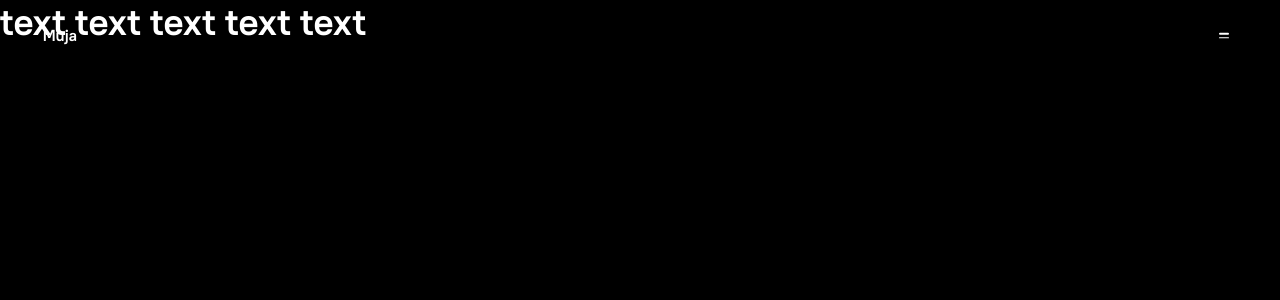
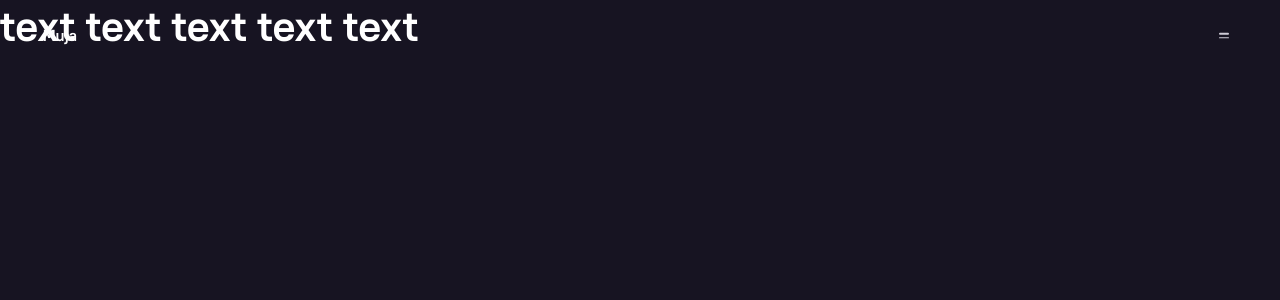
Before and after one commit to mlichlundia/muja, an Angular app: page / in a window 1280 px wide. Shown: the top 300 px of the page. Built offline with nearby package versions, Linux system fonts and the light colour scheme.

Commit message:
refactor: change global styles

```diff
--- a/src/styles/base/_typography.scss
+++ b/src/styles/base/_typography.scss
@@ -9,23 +9,19 @@ p {
 }
 
 h1 {
-  font-size: font(56);
+  font-size: font(64);
 }
 
 h2 {
-  font-size: font(48);
+  font-size: font(40);
 }
 
 h3 {
-  font-size: font(32);
+  font-size: font(24);
 }
 
 h4 {
   font-size: font(20);
-}
-
-h5 {
-  font-size: font(16);
 }
 
 .p1 {
@@ -47,7 +43,3 @@ h5 {
 .p5 {
   font-size: font(14);
 }
-
-.p6 {
-  font-size: font(12);
-}
--- a/src/styles/utils/_variables.scss
+++ b/src/styles/utils/_variables.scss
@@ -1,40 +1,35 @@
 $font-base: 16;
-$fonts: (56, 48, 32, 24, 20, 18, 16, 14, 12);
-
-$white: #fff;
-$black: #000;
+$fonts: (64, 40, 24, 20, 18, 16, 14);
 
 $colors: (
-  bg: $white,
-  heading: $black,
-  icon: $black,
-  link: $black,
-  neutral-100: #F1F1F1,
-  neutral-200: #E4E4E4,
-  neutral-300: #4F4F4F,
-  neutral-400: #C3C3C3,
-  neutral-500: #A6A6A6,
-  neutral-600: #7C7C7C,
-  neutral-700: #323232,
-  neutral-800: #676767,
-  neutral-900: #171717,
-  accent-pink: #E22A6D,
+  white: #fff,
+  black: #000,
+  neutral-200: #3F3A51,
+  neutral-300: #676773,
+  neutral-400: #9C99A4,
+  neutral-600: #C1C1CE,
+  neutral-700: #EDEDF1,
+  neutral-800: #FCFCFE,
+  neutral-900: #F7F7FB,
+  accent-800: #F2397C,
+  accent-900: #E52A6E,
+
+  bg: var(--color-neutral-900),
+  heading: var(--color-neutral-200),
+  icon: var(--color-neutral-200)
 );
 
 $dark-colors: (
-  bg: $black,
-  heading: $white,
-  icon: $white,
-  link: $white,
-  neutral-100: #171717,
-  neutral-200: #323232,
-  neutral-300: #4F4F4F,
-  neutral-400: #676767,
-  neutral-500: #7C7C7C,
-  neutral-600: #A6A6A6,
-  neutral-700: #C3C3C3,
-  neutral-800: #E4E4E4,
-  neutral-900: #F1F1F1,
+  neutral-300: #CECBD6,
+  neutral-400: #A19DAC,
+  neutral-600: #6B667A,
+  neutral-700: #2F2C3A,
+  neutral-800: #1F1D2B,
+  neutral-900: #171422,
+
+  bg: var(--color-neutral-900),
+  heading: var(--color-white),
+  icon: var(--color-neutral-300)
 );
 
 $breakpoints: (
```
Also changed, not shown: src/styles/utils/_mixins.scss (+6 -6 lines).
